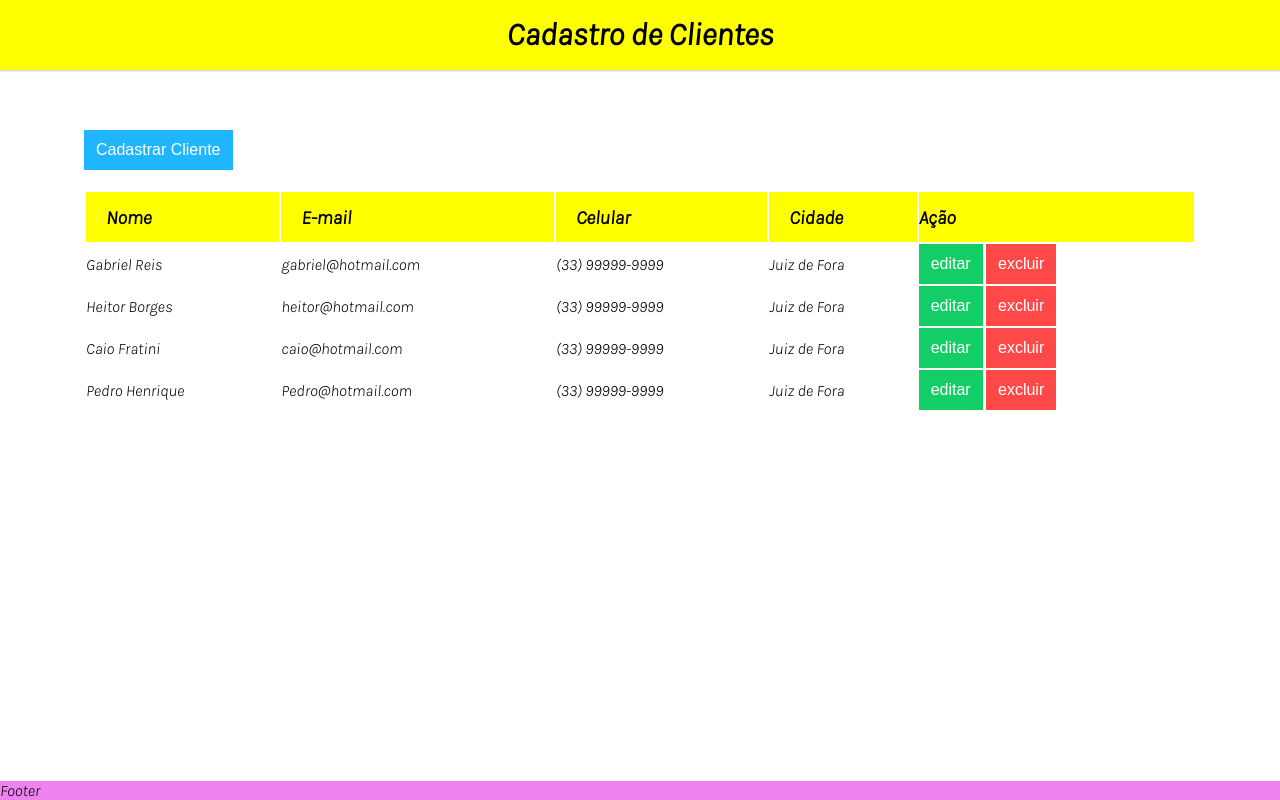
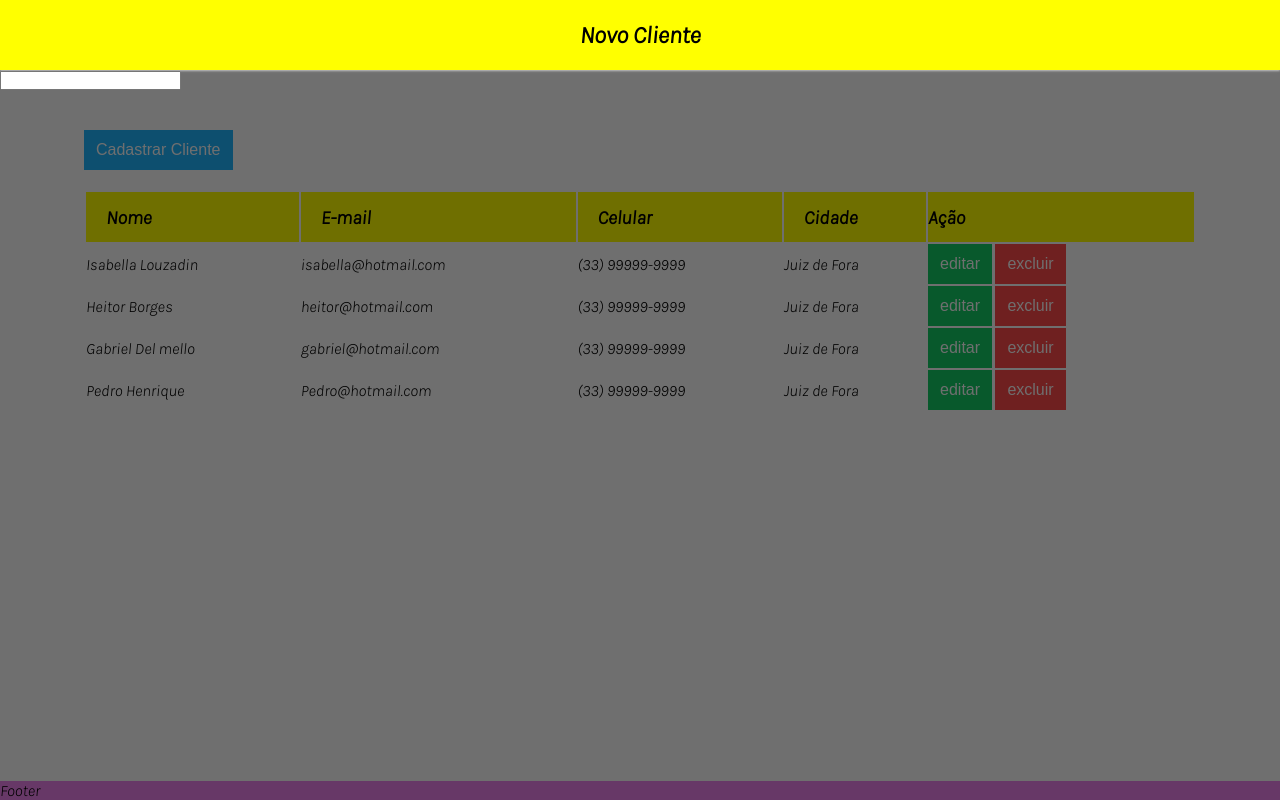
Before and after one commit to NekkieDev/CRUD-Projeto, a plain HTML site: page index.html in a window 1280 px wide. Drawn offline with Linux system fonts and the light colour scheme.

Commit message:
css_feat

```diff
--- a/index.html
+++ b/index.html
@@ -12,6 +12,7 @@
 <link rel="stylesheet" href="header-title.css">
 <link rel="stylesheet" href="button.css">
 <link rel="stylesheet" href="records.css">
+<link rel="stylesheet" href="modal.css">
 </head>
 <body>
     <header>
@@ -31,8 +32,8 @@
             </thead>
             <tbody>
                 <tr>
-                    <td>Gabriel Reis</td>
-                    <td>gabriel@hotmail.com</td>
+                    <td>Isabella Louzadin</td>
+                    <td>isabella@hotmail.com</td>
                     <td>(33) 99999-9999</td>
                     <td>Juiz de Fora</td>
                     <td>
@@ -51,8 +52,8 @@
                     </td>
                 </tr>
                 <tr>
-                    <td>Caio Fratini</td>
-                    <td>caio@hotmail.com</td>
+                    <td>Gabriel Del mello</td>
+                    <td>gabriel@hotmail.com</td>
                     <td>(33) 99999-9999</td>
                     <td>Juiz de Fora</td>
                     <td>
@@ -73,7 +74,15 @@
             </tbody>
         </table>
         <div class="modal">
-
+            <div class="modal-content">
+                <header>
+                        <h2>Novo Cliente</h2>
+                        <span class="modal-close";</span>
+                </header>
+                <form>
+                    <input type="text">
+                </form>
+            </div>
         </div>
     </main>
     <footer>
--- /dev/null
+++ b/modal.css
@@ -0,0 +1,8 @@
+.modal{
+    position: absolute;
+    top: 0;
+    left: 0;
+    width:100% ;
+    height: 100%;
+    background: #00000090;
+}
```
